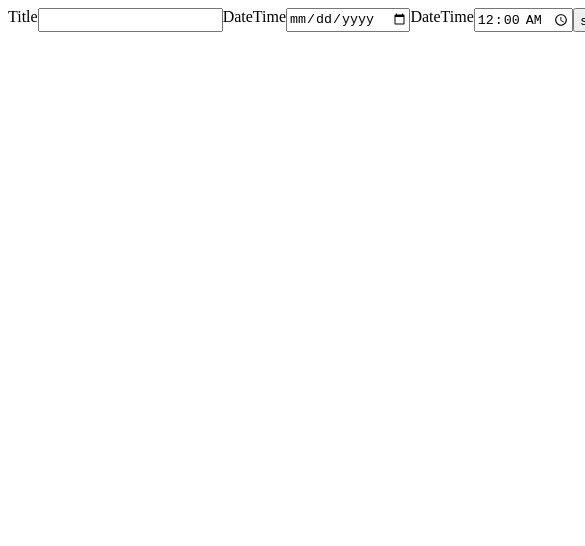
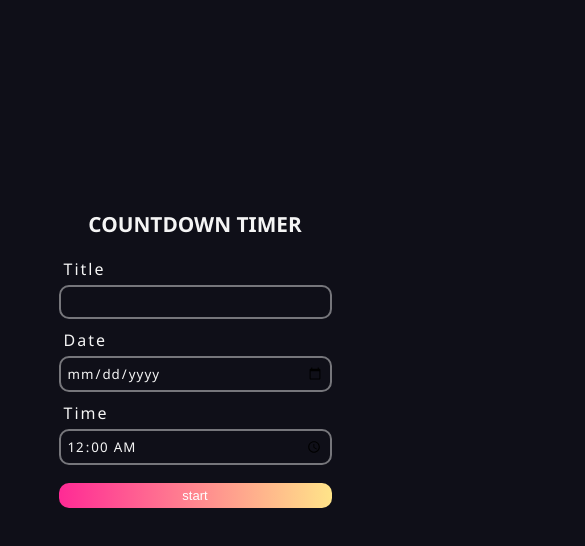
Before and after one commit to sanskar-mk2/countdown-timer, a plain HTML site: page index.html in a window 390 px wide. Shown: the top 546 px of the page, 585 px wide, since content can reach past the window. Drawn offline with Linux system fonts and the light colour scheme.

Commit message:
Countdown Timer Mobile Verison Done

```diff
--- a/index.html
+++ b/index.html
@@ -10,13 +10,21 @@
 </head>
 
 <body onload="start()">
-    <div id="main-div">
-        Title<input type="text" id="ititle">
-        DateTime<input type="date" id="idt">
-        DateTime<input type="time" id="itm" value="00:00">
-        <input type="button" id="sbtn" value="start" onclick="set_timer()">
-        <div id="timers">
+    <div class="wrapper">
+        <div id="main-div">
+            <h1>COUNTDOWN TIMER</h1>
+            <label>Title</label>
+            <input class="inpt-box" type="text" id="ititle">
 
+            <label>Date</label>
+            <input class="inpt-box" type="date" id="idt">
+
+            <label>Time</label>
+            <input class="inpt-box" type="time" id="itm" value="00:00">
+            <input class="btn" type="button" id="sbtn" value="start" onclick="set_timer()">
+            <div id="timers">
+
+            </div>
         </div>
     </div>
     <script src="./script.js"></script>
--- a/style.css
+++ b/style.css
@@ -1,5 +1,87 @@
+* {
+  margin: 0;
+  padding: 0;
+  box-sizing: border-box;
+}
 
+:root {
+  --ff: "Segoe UI", Tahoma, Geneva, Verdana, sans-serif;
+  --primary-color: #0f0f18;
+  --font-size: 1rem;
+  --font-size-small: 13px;
+  --letter-spacing: 2px;
+  --font-weight-normal: 400;
+}
+
+body {
+  background-color: #0f0f18;
+  max-height: 100%;
+}
+
+h1 {
+  font-family: var(--ff);
+  font-size: 1.3rem;
+  text-align: center;
+  margin: 15px;
+}
+.wrapper {
+  display: flex;
+  justify-content: center;
+  margin-top: 50%;
+  overflow-y: scroll;
+  overflow-x: hidden;
+}
 #main-div {
-    display: flex;
-    justify-content: space-between;
+  width: 70%;
+  display: flex;
+  flex-direction: column;
+  color: whitesmoke;
 }
+.inpt-box {
+  width: 100%;
+  padding: 6px;
+  background-color: transparent;
+  color: whitesmoke;
+  border: 2px solid rgba(245, 245, 245, 0.446);
+  border-radius: 10px;
+  margin-bottom: 5px;
+  font-family: var(--ff);
+  letter-spacing: 1px;
+}
+
+#main-div label {
+  font-family: var(--ff);
+  letter-spacing: var(--letter-spacing);
+  font-size: var(--font-size);
+  padding: 5px;
+}
+
+.btn {
+  margin-top: 1em;
+  padding: 5px;
+  border: none;
+  border-radius: 10px;
+  color: white;
+  font-size: var(--font-size-small);
+  background-image: linear-gradient(
+    to right,
+    rgb(255, 42, 149),
+    rgb(255, 228, 137)
+  );
+}
+
+.inpt-box:focus {
+  outline: none;
+  border: none;
+  border-radius: 0%;
+  border-bottom: 2px solid rgb(255, 88, 171);
+  transition: border-bottom 200ms ease-in-out;
+}
+
+#timers {
+  text-align: center;
+  margin-top: 1em;
+  font-family: var(--ff);
+  font-size: var(--font-size);
+  line-height: 1.5;
+}
```
Also changed, not shown: script.js (+14 -9 lines).
